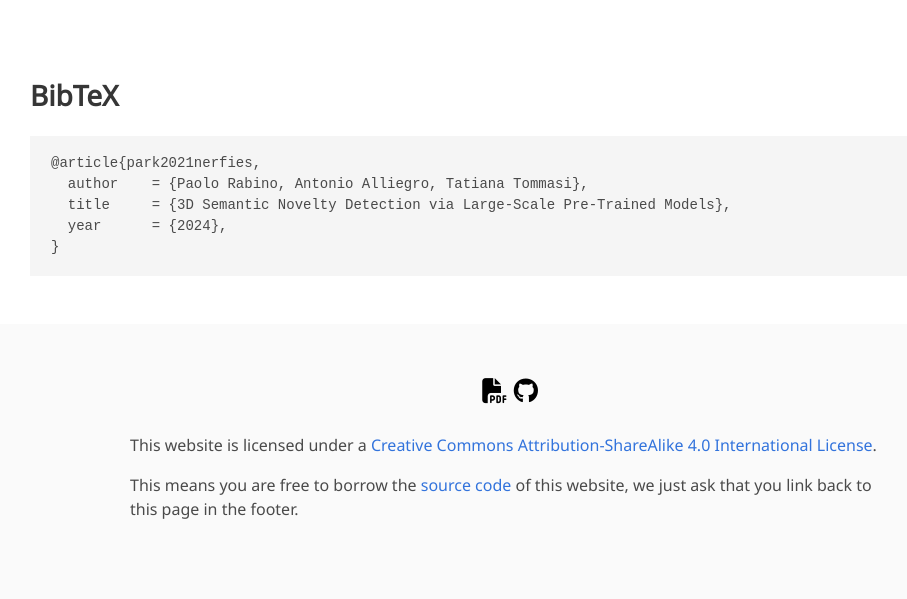
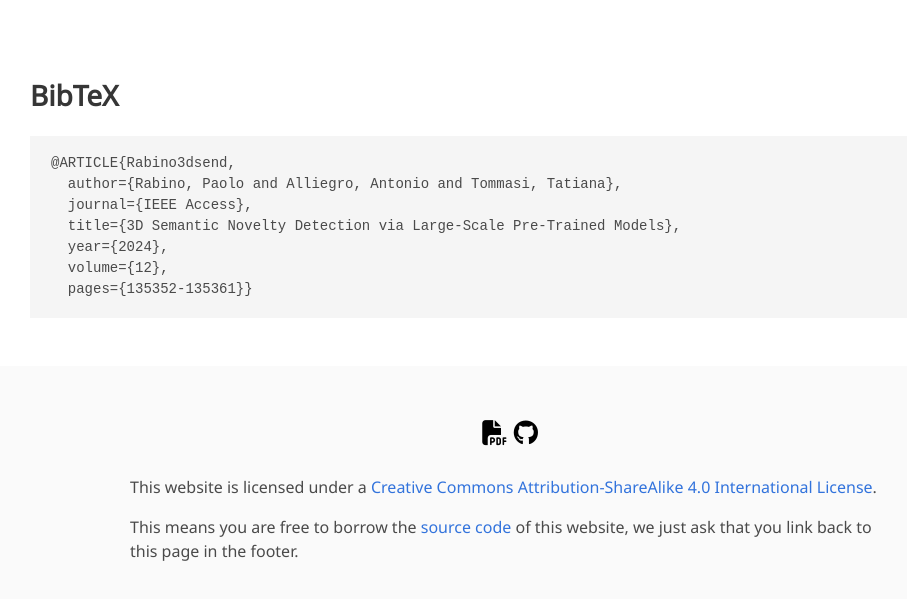
Before and after one commit to paolotron/3DSend.github.io, a plain HTML site: page index.html in a window 1280 px wide. Shown: the part 2340-2939 px from the top of the page, without its empty margins (130-1037 px from the left). Drawn offline with nearby package versions, Linux system fonts and the light colour scheme; some icons are missing; a web font is replaced by a local one.

Commit message:
Update index.html

```diff
--- a/index.html
+++ b/index.html
@@ -212,11 +212,14 @@
 <section class="section" id="BibTeX">
   <div class="container is-max-desktop content">
     <h2 class="title">BibTeX</h2>
-    <pre><code>@article{park2021nerfies,
-  author    = {Paolo Rabino, Antonio Alliegro, Tatiana Tommasi},
-  title     = {3D Semantic Novelty Detection via Large-Scale Pre-Trained Models},
-  year      = {2024},
-}</code></pre>
+    <pre><code>@ARTICLE{Rabino3dsend,
+  author={Rabino, Paolo and Alliegro, Antonio and Tommasi, Tatiana},
+  journal={IEEE Access},
+  title={3D Semantic Novelty Detection via Large-Scale Pre-Trained Models},
+  year={2024},
+  volume={12},
+  pages={135352-135361}}
+</code></pre>
   </div>
 </section>
 
```
